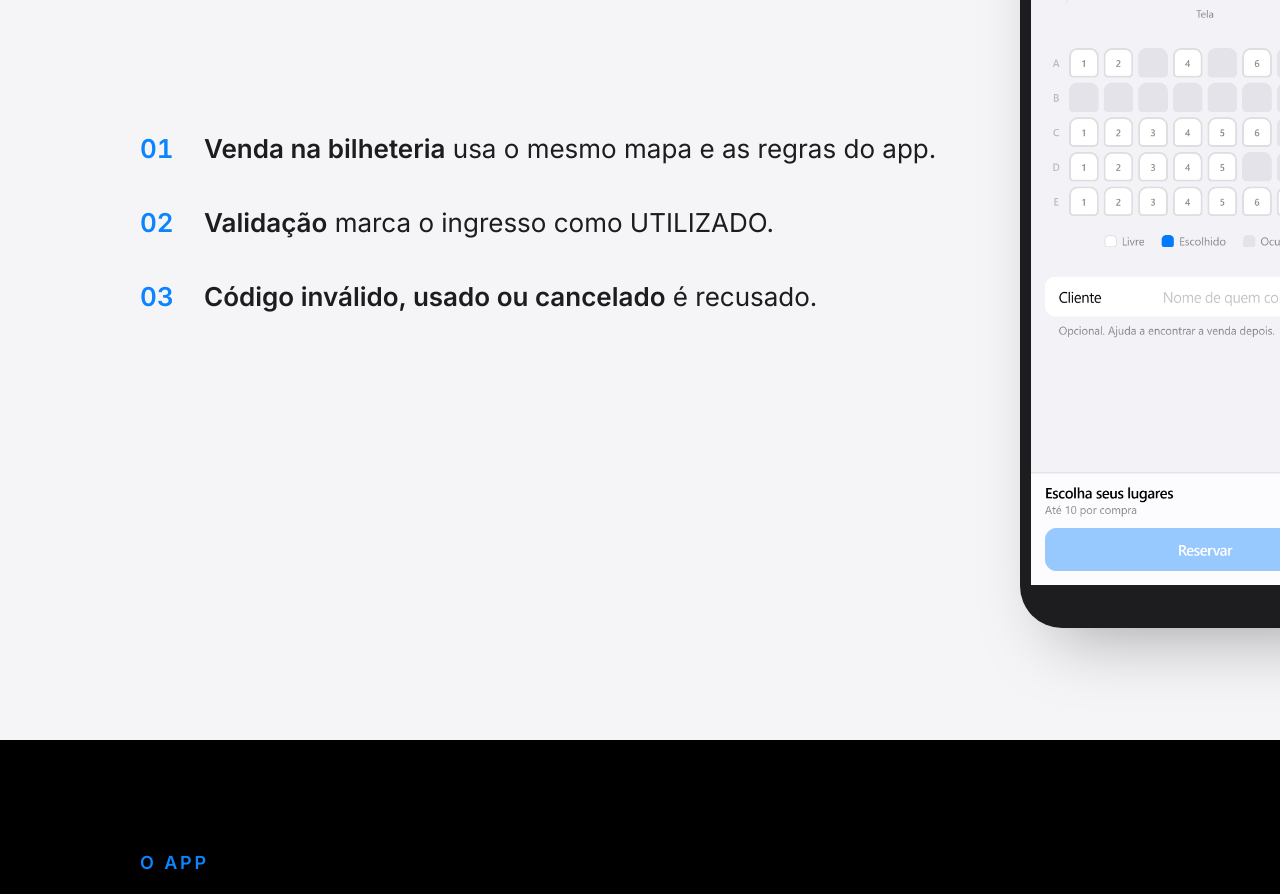
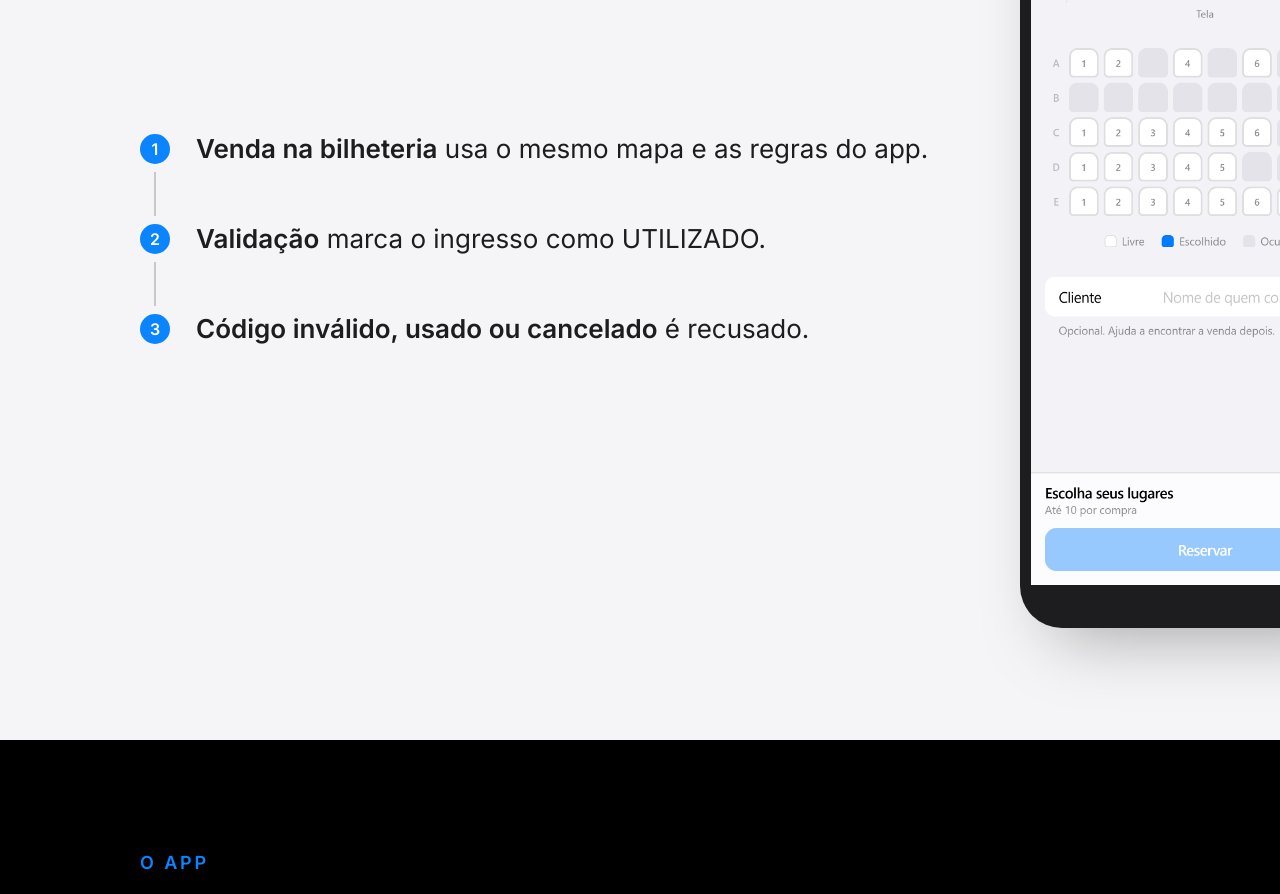
Before and after one commit to lucassmagro/CineON, a plain HTML site: page docs/apresentacao-v2/index.html in a window 1280 px wide. Shown: the part 5740-6634 px from the top of the page. Drawn offline with Linux system fonts and the light colour scheme.

Commit message:
docs: usa timeline vertical no slide 6

```diff
--- a/docs/apresentacao-v2/index.html
+++ b/docs/apresentacao-v2/index.html
@@ -229,11 +229,11 @@ b { font-weight: 600; }
 <section class="s">
   <div class="rotulo">O APP</div>
   <div class="titulo">Venda na bilheteria e<br>validação na entrada</div>
-  <ol class="lista" style="top:470px">
-    <li><span class="n">01</span><span><b>Venda na bilheteria</b> usa o mesmo mapa e as regras do app.</span></li>
-    <li><span class="n">02</span><span><b>Validação</b> marca o ingresso como UTILIZADO.</span></li>
-    <li><span class="n">03</span><span><b>Código inválido, usado ou cancelado</b> é recusado.</span></li>
-  </ol>
+  <ul class="linha" style="top:470px;font-size:26px;line-height:38px;white-space:nowrap">
+    <li><span class="num">1</span><b>Venda na bilheteria</b> usa o mesmo mapa e as regras do app.</li>
+    <li><span class="num">2</span><b>Validação</b> marca o ingresso como UTILIZADO.</li>
+    <li><span class="num">3</span><b>Código inválido, usado ou cancelado</b> é recusado.</li>
+  </ul>
   <div class="cel" style="left:1020px;top:157px;width:370px;height:811px"><div class="tela"><img src="img/balcao.png"></div></div>
   <div class="cel" style="left:1410px;top:157px;width:370px;height:811px"><div class="tela"><img src="img/entrada.png"></div></div>
   <div class="rodape d">06</div>
```
Also changed, not shown: 1 other file.
